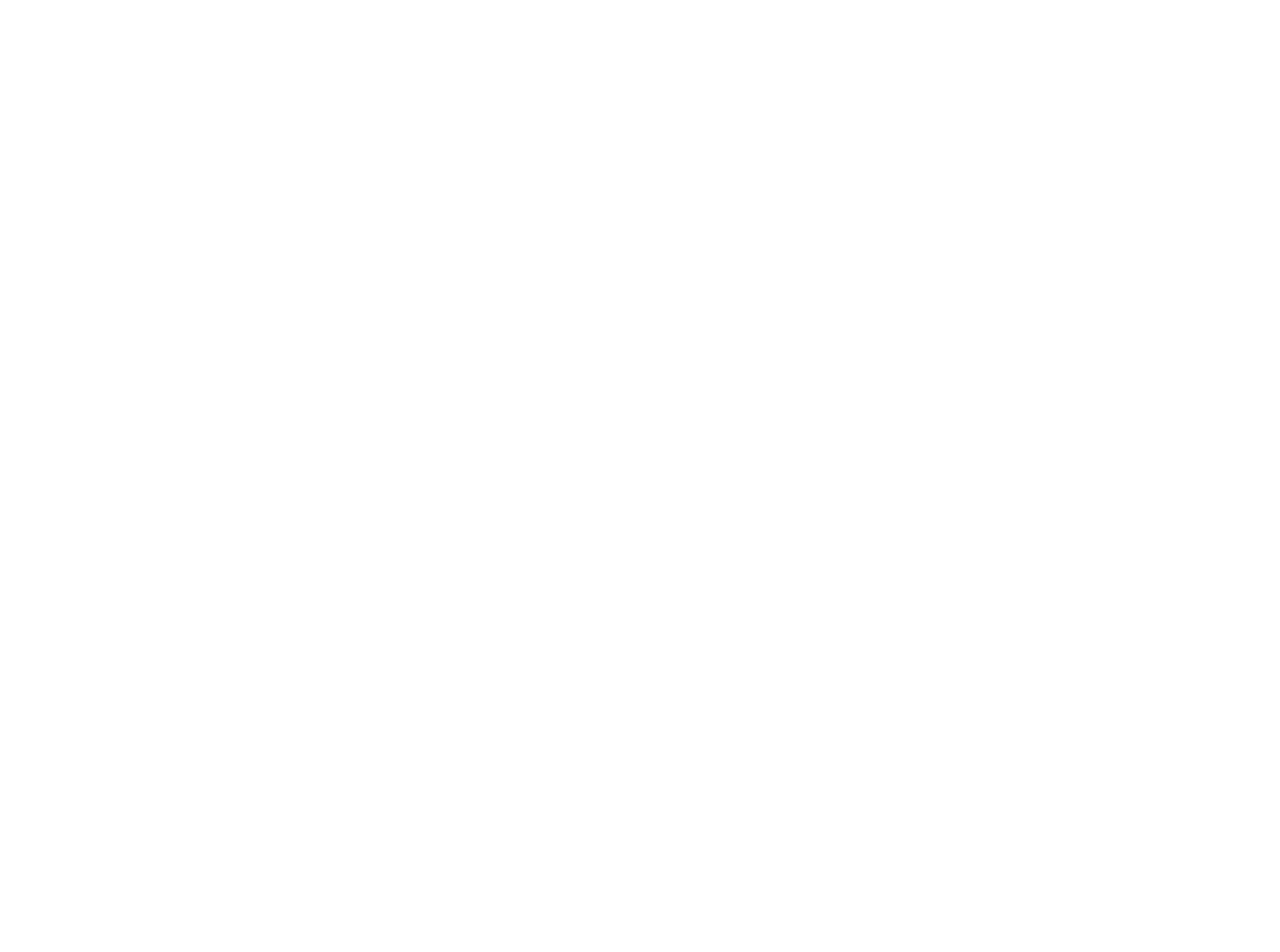
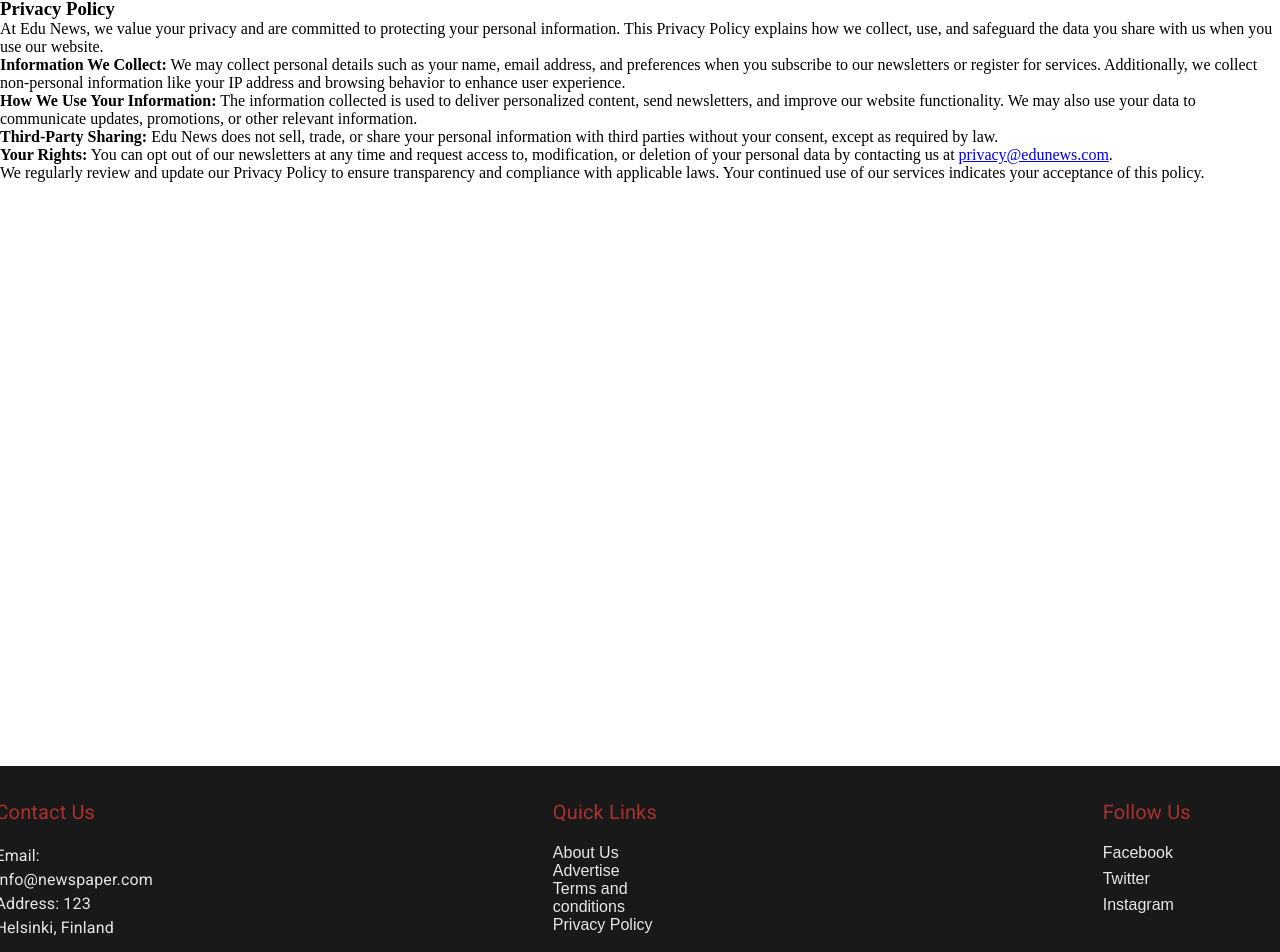
Before and after one commit to SneRam-0105/Project_News, a React (Vite) app in the folder frontend/: page /PrivacyPolicy in a window 1280 px wide. Before the commit this address had no page. Shown: the part 118-1070 px from the top of the page. Before the commit the page ends 800 px from the top, so only its background shows below. Built offline with nearby package versions, Linux system fonts and the light colour scheme.

Commit message:
updated footer links and fixed IT page duplication.

```diff
--- a/frontend/src/App.jsx
+++ b/frontend/src/App.jsx
@@ -13,6 +13,10 @@
 import LoginPage from "../src/pages/LoginPage/Login"
 import EditorLogin from "../src/pages/LoginPage/EditorLogin";
 import UserLogin from "../src/pages/LoginPage/UserLogin";
+import About_us from "./pages/About_us";
+import Advertise from "./pages/Advertise";
+import Terms from "./pages/Terms";
+import Privacy_Policy from "./pages/Privacy_Policy";
 
 const App = () => {
 	const router = createBrowserRouter(
@@ -25,6 +29,10 @@
 				<Route path="IT" element={<IT_Page />} />
 				<Route path="Business" element={<Business_Page />} />
 				<Route path="Edu" element={<Edu_Page />} />
+				<Route path="About" element={<About_us />} />
+				<Route path="Advertise" element={<Advertise />} />
+				<Route path="Terms" element={<Terms />} />
+				<Route path="PrivacyPolicy" element={<Privacy_Policy />} />
 			</Route>
 		)
 	);
--- a/frontend/src/components/Footer/footer.jsx
+++ b/frontend/src/components/Footer/footer.jsx
@@ -1,8 +1,9 @@
 import { Box, Typography, Link, Grid, Divider } from "@mui/material";
+import { NavLink } from "react-router-dom";
 
 export default function Footer() {
 	return (
-		<div style={{ display: "block", justifyContent: "center", backgroundColor: "#191919", color: "#e6e6e6", py: 4, fontFamily: "Rosario, sans-serif"}}>
+		<div style={{ display: "block", justifyContent: "center", backgroundColor: "#191919", color: "#e6e6e6", py: 4, fontFamily: "Rosario, sans-serif" }}>
 			<Grid container spacing={4} justifyContent="center" sx={{ px: 2 }}>
 				<div style={{ display: "flex", justifyContent: "center", gap: "50vh", paddingTop: "30px" }}>
 					{/* Contact Information */}
@@ -14,41 +15,45 @@
 						<Typography>Address: 123 Helsinki, Finland</Typography>
 					</Grid>
 					{/* Quick Links */}
+
 					<Grid item xs={12} sm={4}>
 						<Typography variant="h6" sx={{ color: "#aa3030", mb: 2 }}>
 							Quick Links
 						</Typography>
-						<Link href="/about" color="inherit" underline="hover" sx={{ display: "block", mb: 1 }}>
-							About Us
-						</Link>
-						<Link href="/advertise" color="inherit" underline="hover" sx={{ display: "block", mb: 1 }}>
-							Advertise
-						</Link>
-						<Link href="/terms" color="inherit" underline="hover" sx={{ display: "block", mb: 1 }}>
-							Terms of Service
-						</Link>
-						<Link href="/privacy" color="inherit" underline="hover" sx={{ display: "block" }}>
-							Privacy Policy
-						</Link>
+						<div style={{ display: "flex", flexDirection: "column" }}>
+							<NavLink to="About" style={{ display: "block", mb: 1, textDecoration: "none", color: "inherit", underline: "hover" }}>
+								About Us
+							</NavLink>
+							<NavLink to="Advertise" style={{ display: "block", mb: 1, textDecoration: "none", color: "inherit", underline: "hover" }}>
+								Advertise
+							</NavLink>
+							<NavLink to="Terms" style={{ display: "block", mb: 1, textDecoration: "none", color: "inherit", underline: "hover" }}>
+								Terms and conditions
+							</NavLink>
+							<NavLink to="PrivacyPolicy" style={{ display: "block", mb: 1, textDecoration: "none", color: "inherit", underline: "hover" }}>
+								Privacy Policy
+							</NavLink>
+						</div>
 					</Grid>
+
 					{/* Social Media Links */}
 					<Grid item xs={12} sm={4} >
 						<Typography variant="h6" sx={{ color: "#aa3030", mb: 2 }}>
 							Follow Us
 						</Typography>
-						<div style={{ display: "flex", flexDirection: "column"}}> <Link href="https://facebook.com" target="_blank" color="inherit" underline="hover" sx={{mb:1}}>
+						<div style={{ display: "flex", flexDirection: "column" }}> <Link href="https://facebook.com" target="_blank" color="inherit" underline="hover" sx={{ mb: 1 }}>
 							Facebook
 						</Link>
-							<Link href="https://twitter.com" target="_blank" color="inherit" underline="hover" sx={{mb:1}}>
+							<Link href="https://twitter.com" target="_blank" color="inherit" underline="hover" sx={{ mb: 1 }}>
 								Twitter
 							</Link>
-							<Link href="https://instagram.com" target="_blank" color="inherit" underline="hover" sx={{mb:1}}>
+							<Link href="https://instagram.com" target="_blank" color="inherit" underline="hover" sx={{ mb: 1 }}>
 								Instagram
 							</Link></div>
 
 					</Grid>
 				</div>
-			</Grid>
+			</Grid >
 			<Divider sx={{ bgcolor: "#545454", my: 4 }} />
 
 			{/* Footer Bottom */}
--- a/frontend/src/pages/About_us.jsx
+++ b/frontend/src/pages/About_us.jsx
@@ -0,0 +1,19 @@
+const About_us = () => {
+    return (
+        <div style={{ minHeight: "100vh" }}>
+            <h3>About Us</h3>
+            <p>
+                Welcome to Edu News, your trusted source for the latest and most relevant updates in the IT, Business, and Education sectors.
+                We bring you top-trending news, insightful articles, and expert opinions, all tailored to meet the needs of professionals, students, and curious minds alike.
+                Our mission is to empower readers with accurate, timely, and engaging content that helps them stay ahead in an ever-changing world.
+            </p>
+            <p>
+                At Edu News, we believe that knowledge is the key to growth and success.
+                That’s why we are committed to providing a seamless and enriching news experience.
+                Whether you're looking for industry trends, educational breakthroughs, or business insights, Edu News is here to keep you informed and inspired.
+            </p>
+        </div>
+    )
+}
+
+export default About_us;
--- /dev/null
+++ b/frontend/src/pages/Advertise.jsx
@@ -0,0 +1,18 @@
+const Advertise = () => {
+    return (
+        <div style={{ minHeight: "100vh" }}>
+            <h3>Advertise</h3>
+            <p>
+                Partner with Edu News to showcase your brand to a wide audience interested in IT, Business, and Education.
+                Our platform offers tailored advertising solutions designed to maximize your reach and impact.
+                From banner ads and sponsored content to targeted campaigns, we provide flexible options to meet your marketing goals.
+            </p>
+            <p>
+                With a growing readership of professionals, students, and industry experts, Edu News is the perfect platform to promote your products, services, or events.
+                Let us help you connect with a highly engaged and relevant audience. For inquiries and pricing details, please contact us at <a href="mailto:advertise@edunews.com">advertise@edunews.com</a>.
+            </p>
+        </div>
+    )
+}
+
+export default Advertise;
--- a/frontend/src/pages/IT_Page.jsx
+++ b/frontend/src/pages/IT_Page.jsx
@@ -90,30 +90,7 @@
 							</Grid>
 						</div>
 					</div>
-					<div style={{ marginBottom: "50px" }}>
-						<Grid container spacing={2} sx={{ alignItems: "stretch" }}>
-							{articles.length > 0 && (
-								<>
-									{articles?.map((news, index) => {
-										const isSpecial = index % 6 === 0;
-										return (
-											<Grid
-												item
-												xs={12}
-												md={isSpecial ? 8 : 4}
-												key={news.id}
-												sx={{ display: "flex" }}
-											>
-												<div style={{ display: "flex", flexDirection: "column", height: "100%" }}>
-													<ArticleCard {...news} />
-												</div>
-											</Grid>
-										);
-									})}
-								</>
-							)}
-						</Grid>
-					</div>
+
 				</>
 			)}
 		</Container>
--- /dev/null
+++ b/frontend/src/pages/Privacy_Policy.jsx
@@ -0,0 +1,30 @@
+const Privacy_Policy = () => {
+    return (
+        <div style={{ minHeight: "100vh" }}>
+            <h3>Privacy Policy</h3>
+            <p>
+                At Edu News, we value your privacy and are committed to protecting your personal information.
+                This Privacy Policy explains how we collect, use, and safeguard the data you share with us when you use our website.
+            </p>
+            <p>
+                <strong>Information We Collect:</strong> We may collect personal details such as your name, email address, and preferences when you subscribe to our newsletters or register for services.
+                Additionally, we collect non-personal information like your IP address and browsing behavior to enhance user experience.
+            </p>
+            <p>
+                <strong>How We Use Your Information:</strong> The information collected is used to deliver personalized content, send newsletters, and improve our website functionality.
+                We may also use your data to communicate updates, promotions, or other relevant information.
+            </p>
+            <p>
+                <strong>Third-Party Sharing:</strong> Edu News does not sell, trade, or share your personal information with third parties without your consent, except as required by law.
+            </p>
+            <p>
+                <strong>Your Rights:</strong> You can opt out of our newsletters at any time and request access to, modification, or deletion of your personal data by contacting us at <a href="mailto:privacy@edunews.com">privacy@edunews.com</a>.
+            </p>
+            <p>
+                We regularly review and update our Privacy Policy to ensure transparency and compliance with applicable laws. Your continued use of our services indicates your acceptance of this policy.
+            </p>
+        </div>
+    )
+}
+
+export default Privacy_Policy;
--- /dev/null
+++ b/frontend/src/pages/Terms.jsx
@@ -0,0 +1,24 @@
+const Terms = () => {
+    return (
+        <div style={{ minHeight: "100vh" }}>
+            <h3>Terms and Conditions</h3>
+            <p>
+                Welcome to Edu News! By accessing or using our website, you agree to comply with the following terms and conditions.
+                These terms govern your use of our services, including subscriptions and newsletters offered to our regular users.
+            </p>
+            <p>
+                Subscriptions provide access to premium content and exclusive updates, ensuring you stay informed about the latest trends in IT, Business, and Education.
+                By subscribing, you agree to receive regular newsletters and updates directly to your email. You may opt out at any time by following the unsubscribe link in our emails.
+            </p>
+            <p>
+                Edu News reserves the right to modify or update these terms at any time without prior notice.
+                It is your responsibility to review these terms periodically to stay informed about any changes. Continued use of our website signifies your acceptance of the updated terms.
+            </p>
+            <p>
+                For further inquiries or assistance, feel free to contact us at <a href="mailto:support@edunews.com">support@edunews.com</a>.
+            </p>
+        </div>
+    )
+}
+
+export default Terms;
```
Also changed, not shown: 1 other file (tests, documents, lock files or other folders).
